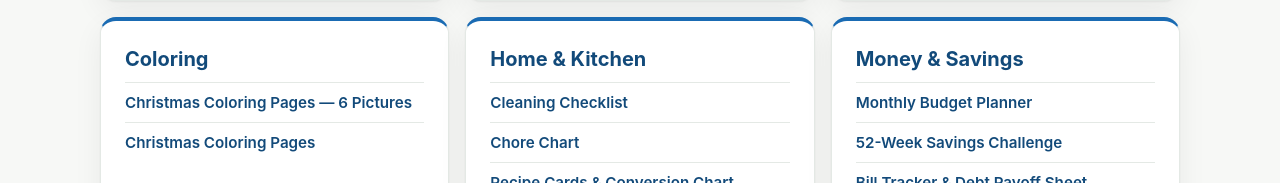
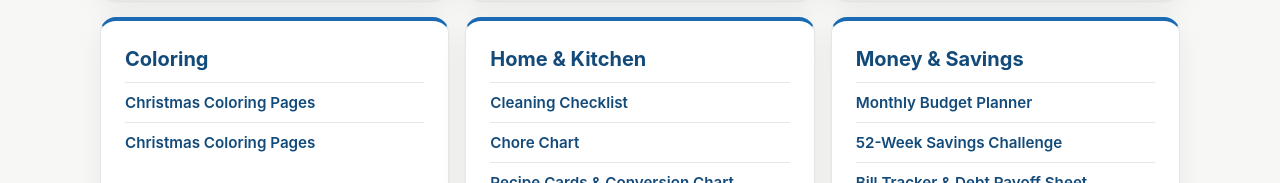
Before and after one commit to stockpickoftheday/freehomeprintables, a plain HTML site: page index.html in a window 1280 px wide. Shown: the part 874-1057 px from the top of the page. Drawn offline with Linux system fonts and the light colour scheme.

Commit message:
Remove '6 Pictures' from Coloring card link

```diff
--- a/index.html
+++ b/index.html
@@ -127,7 +127,7 @@
       <div class="cat-card">
         <h3><a href="coloring-pages.html">Coloring</a></h3>
                 <ul class="cat-links">
-          <li><a href="coloring-pages.html">Christmas Coloring Pages — 6 Pictures</a></li>
+          <li><a href="coloring-pages.html">Christmas Coloring Pages</a></li>
           <li><a href="christmas-coloring-pages.html">Christmas Coloring Pages</a></li>
         </ul>
       </div>
```
